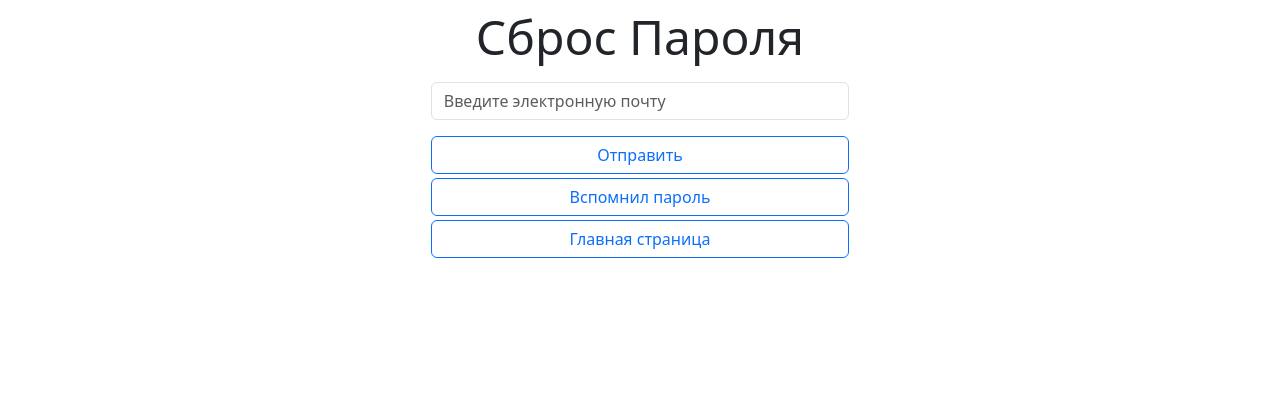
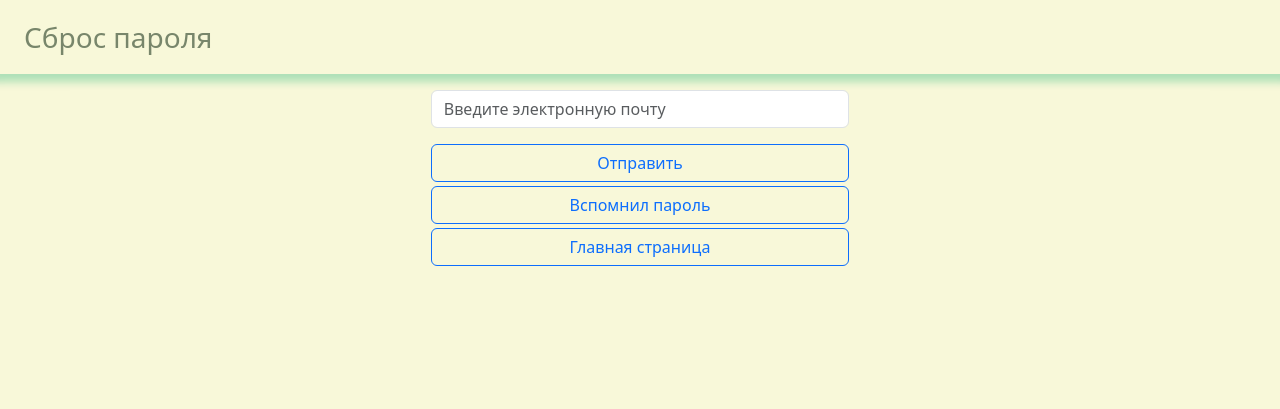
Before and after one commit to Aladser/psdia, a Django app: page /user/password-reset/ in a window 1280 px wide. Shown: the top 409 px of the page. Run offline with Django 5.2, Linux system fonts and the light colour scheme.

Commit message:
добавлена базовая верстка

```diff
--- a/authen/templates/basic_auth.html
+++ b/authen/templates/basic_auth.html
@@ -13,14 +13,15 @@
         {% for style in css_list %}<link href="/static/css/{{style}}" rel="stylesheet">{% endfor %}
         <link href="https://cdn.jsdelivr.net/npm/bootstrap@5.3.2/dist/css/bootstrap.min.css" rel="stylesheet" integrity="sha384-T3c6CoIi6uLrA9TneNEoa7RxnatzjcDSCmG1MXxSR1GAsXEV/Dwwykc2MPK8M2HN" crossorigin="anonymous">
     </head>
-<body>
-
-<div class="pricing-header px-3 py-2 mx-auto text-center">
-    <h1 class="display-5">{{header}}</h1>
+    <body class="bgcolor-beige">
+    <div class="d-flex justify-content-between p-3 px-md-4 mb-3 bgcolor-beige shadow-theme">
+        <div class="d-flex justify-content-center align-items-center fs-3 color-khaki">
+            {{header}}
+        </div>
     </div>
 
 
-<div class="container">
+    <div class="container bgcolor-beige">
         <main>{% block content %}{% endblock %}</main>
         <footer class="pt-4 my-md-5 pt-md-5">
         </footer>
--- a/authen/views.py
+++ b/authen/views.py
@@ -35,7 +35,7 @@ class RegisterView(AuthenMixin, CreateView):
     template_name = 'user_form.html'
     success_url = reverse_lazy('authen:login')
 
-    title = "Регистрация пользователя"
+    title = "Регистрация"
     extra_context = {
         'section': 'register',
         'header': title,
@@ -98,7 +98,7 @@ class ManualPasswordResetView(PasswordResetView):
     title = "Сброс пароля"
     extra_context = {
         'section': title,
-        'header': title.title(),
+        'header': title,
         'title': title
     }
 
--- a/diary/templates/basic.html
+++ b/diary/templates/basic.html
@@ -14,7 +14,7 @@
 </head>
 
 <body class="bgcolor-beige">
-<div class="d-flex justify-content-between p-3 px-md-4 border-bottom box-shadow bgcolor-beige">
+<div class="d-flex justify-content-between p-3 px-md-4 mb-3 bgcolor-beige shadow-theme">
     <div class="d-flex justify-content-center align-items-center fs-3 color-khaki">
         {{header}}
     </div>
--- a/diary/templates/index.html
+++ b/diary/templates/index.html
@@ -2,6 +2,6 @@
 
 {% block content %}
 <div>
-    тест
+    Индексная страница
 </div>
 {% endblock %}
--- a/static/css/theme.css
+++ b/static/css/theme.css
@@ -1,6 +1,7 @@
 html {
     --color-beige: #f8f8d9;
     --color-jade: #00a86b;
+    --color-jade-30: rgba(0,168,107, 0.3);
     --color-khaki: #78866b;
     --color-beige-gray: #646462;
 }
@@ -27,6 +28,14 @@ html {
     color: var(--color-beige-gray);
 }
 
+.border-bottom-theme {
+    border-bottom:1px solid var(--color-jade);
+}
+
+.shadow-theme{
+    box-shadow: 0px -1px 8px 9px var(--color-jade-30);
+}
+
 /* кнопка */
 .btn-theme {
     display: inline-block;
```
Lines whose indentation alone changed are shown as unchanged.
